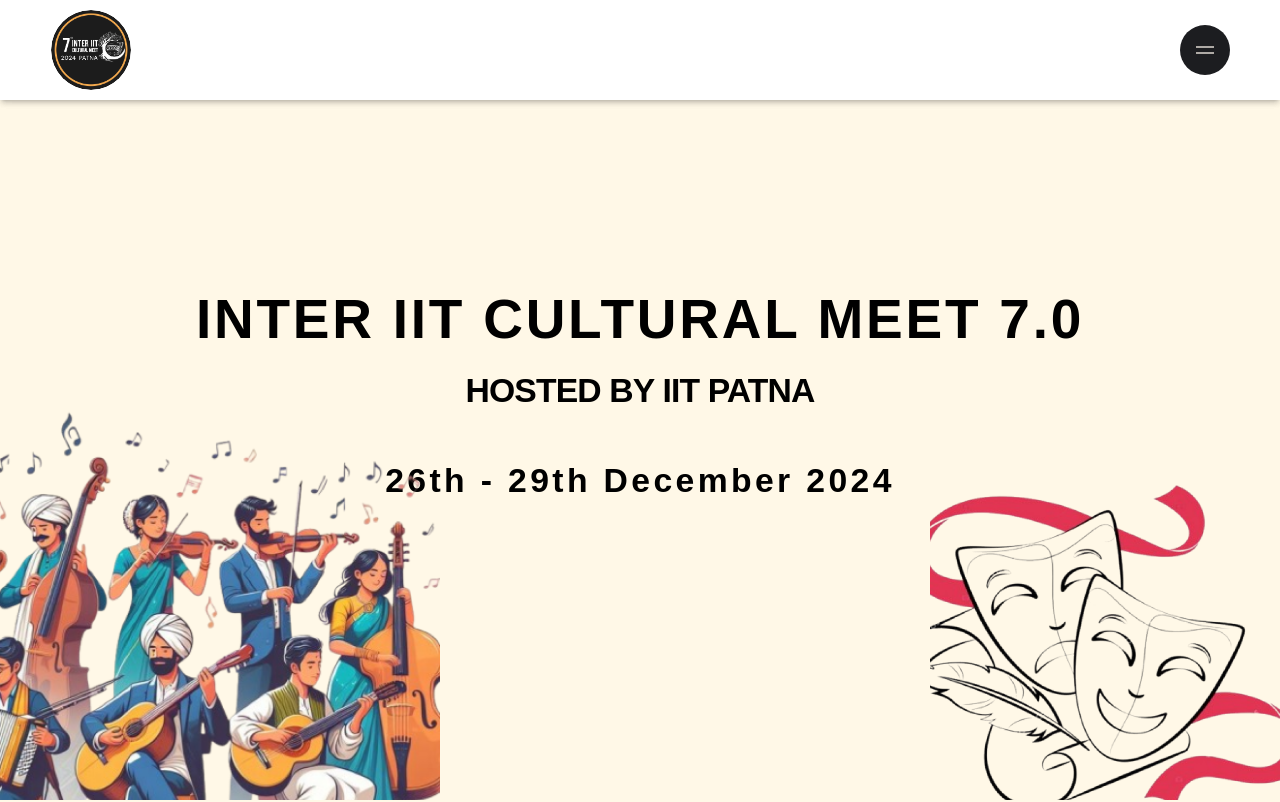
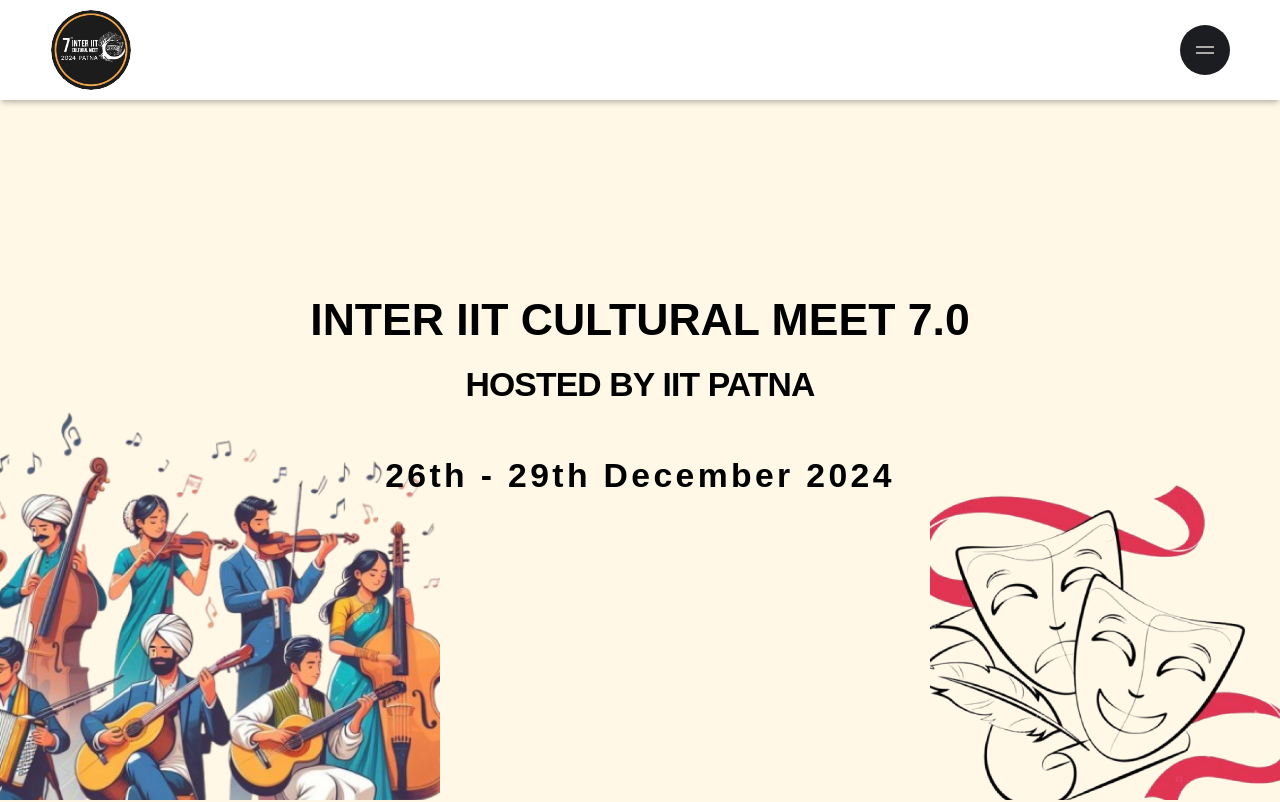
Before and after one commit to AnnonymousBanda/inter-iit-cult-meet-2024, a Next.js app: page / in a window 1280 px wide. Shown: the top 802 px of the page. Built offline with nearby package versions, Linux system fonts and the light colour scheme.

Commit message:
fix: fix the stylings

```diff
--- a/app/leaderboard/page.jsx
+++ b/app/leaderboard/page.jsx
@@ -8,12 +8,12 @@
     const podiumColors = ['bg-purple-400', 'bg-yellow-400', 'bg-blue-400'];
 
     return (
-        <div className="flex justify-center items-end space-x-4 mb-10">
+        <div className="flex justify-center items-end">
             <div
-                className={`flex flex-col items-center justify-end p-4 rounded-lg shadow-lg text-white ${podiumColors[0]} h-48 w-[20rem]`}
+                className={`flex flex-col items-center justify-end p-4 rounded-lg shadow-lg text-white ${podiumColors[0]} h-48 min-w-[10rem] w-[30rem]`}
             >
                 <p
-                    className="font-semibold mb-2"
+                    className="font-semibold mb-2 text-[1.2rem]"
                     dangerouslySetInnerHTML={{
                         __html: topThree[1].name.replace(/ /g, '&nbsp;'),
                     }}
@@ -25,10 +25,10 @@
             </div>
 
             <div
-                className={`flex flex-col items-center justify-end p-4 rounded-lg shadow-lg text-white ${podiumColors[1]} h-64 w-[30rem]`}
+                className={`flex flex-col items-center justify-end p-4 rounded-lg shadow-lg text-white ${podiumColors[1]} h-64 w-[30rem] min-w-[10rem]`}
             >
                 <p
-                    className="font-semibold mb-2"
+                    className="font-semibold mb-2 text-[1.2rem]"
                     dangerouslySetInnerHTML={{
                         __html: topThree[0].name.replace(/ /g, '&nbsp;'),
                     }}
@@ -40,10 +40,10 @@
             </div>
 
             <div
-                className={`flex flex-col items-center justify-end p-4 rounded-lg shadow-lg text-white ${podiumColors[2]} h-44 w-[20rem]`}
+                className={`flex flex-col items-center justify-end p-4 rounded-lg shadow-lg text-white ${podiumColors[2]} h-44 min-w-[10rem] w-[30rem]`}
             >
                 <p
-                    className="font-semibold mb-2"
+                    className="font-semibold mb-2 text-[1.2rem]"
                     dangerouslySetInnerHTML={{
                         __html: topThree[2].name.replace(/ /g, '&nbsp;'),
                     }}
@@ -59,7 +59,7 @@
 
 const Standings = ({ standings }) => {
     return (
-        <div className="max-w-[60vw] mx-auto my-10 p-4">
+        <div className="sm:max-w-[60vw] max-w-[90vw] mx-auto my-10 p-4">
             <div className="space-y-6">
                 {standings.map((player, index) => {
                     if (index < 3) return null;
@@ -122,9 +122,9 @@
                     ) : (
                         <>
                             <Celebration />
-                            <h2 className="font-extrabold text-[6rem] text-center text-gray-800 mb-8">
+                            <h1 className="text-center text-gray-800 mb-8">
                                 Leaderboard
-                            </h2>
+                            </h1>
                             <Podium topThree={standings.slice(0, 3)} />
                             <Standings standings={standings} />
                         </>
--- a/app/page.jsx
+++ b/app/page.jsx
@@ -46,7 +46,7 @@
                             bgColor={false}
                         />
                     </div>
-                    <div className="w-[20rem] h-[30rem] z-10 md:w-0 md:h-0 absolute lg:bottom-0 bottom-[5rem] left-[-8rem]">
+                    <div className="w-[12rem] h-[18rem] z-10 md:w-0 md:h-0 absolute lg:bottom-0 bottom-[5rem] left-[-4rem]">
                         <LazyBlurImage
                             src="herobg3.png"
                             alt="Hero Image"
@@ -62,7 +62,7 @@
                             bgColor={false}
                         />
                     </div>
-                    <div className="w-[25rem] h-[25rem] lg:w-[35rem] lg:h-[35rem] absolute lg:bottom-0 bottom-[5rem] right-[0rem]">
+                    <div className="w-[20rem] h-[20rem] lg:w-[35rem] lg:h-[35rem] absolute lg:bottom-0 bottom-[5rem] right-[0rem]">
                         <LazyBlurImage
                             src="herobg2.png"
                             alt="Hero Image"
@@ -70,8 +70,8 @@
                             bgColor={false}
                         />
                     </div>
-                    <div className="w-full absolute top-[1rem] h-screen lg:py-[3rem] md:py-[8rem] py-[5rem] flex flex-col gap-[2rem] justify-center text-center items-center">
-                        <h1 className="lg:text-[5.5rem] text-[4rem] tracking-wider uppercase">
+                    <div className="w-full absolute z-[5000] top-[1rem] h-screen lg:py-[3rem] md:py-[8rem] py-[5rem] flex flex-col gap-[2rem] justify-center text-center items-center">
+                        <h1 className="uppercase">
                             INTER IIT CULTURAL MEET 7.0
                         </h1>
                         <h2 className="uppercase tracking-tight">
--- a/components/Footer.jsx
+++ b/components/Footer.jsx
@@ -61,14 +61,16 @@
             </div>
             <div className="flex flex-roq items-center gap-[2rem] py-[4rem]">
                 <h3 className="text-[#d7d3c8] text-center w-fit">
-                    Emergency Contact
+                    Emergency&nbsp;Contact
                 </h3>
-                <Link href="tel:+919302886207" className="w-fit">
-                    <p>+91 93028 86207</p>
-                </Link>
-                <Link href="tel:+916283872232" className="w-fit">
-                    <p>+91 6283 872 232</p>
-                </Link>
+                <div className='flex flex-col sm:flex-row gap-[1rem] items-center'>
+                    <Link href="tel:+919302886207" className="w-fit">
+                        <p>+919302886207</p>
+                    </Link>
+                    <Link href="tel:+916283872232" className="w-fit">
+                        <p>+916283872232</p>
+                    </Link>
+                </div>
             </div>
 
             <div className="flex lg:gap-[7rem] py-[2rem] gap-[5rem] w-full flex-wrap justify-center items-center">
```
